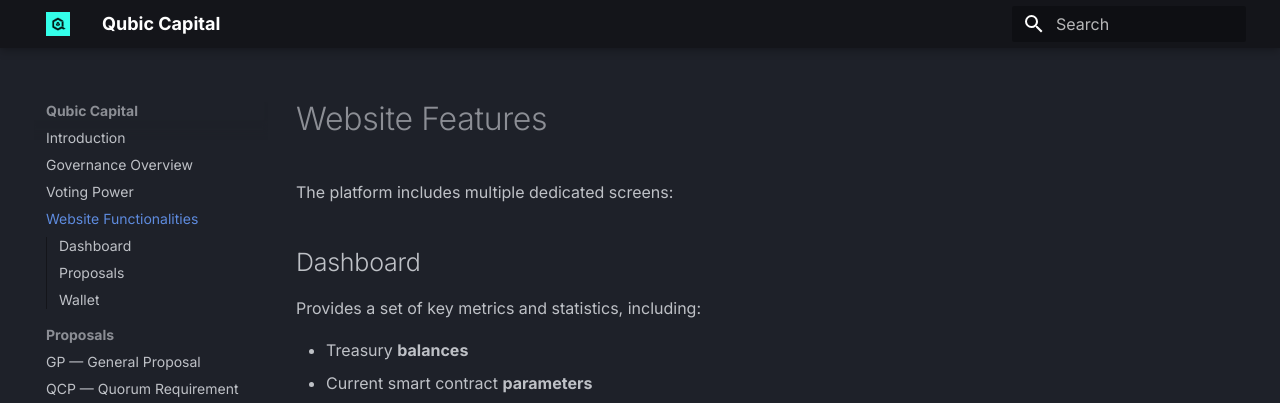
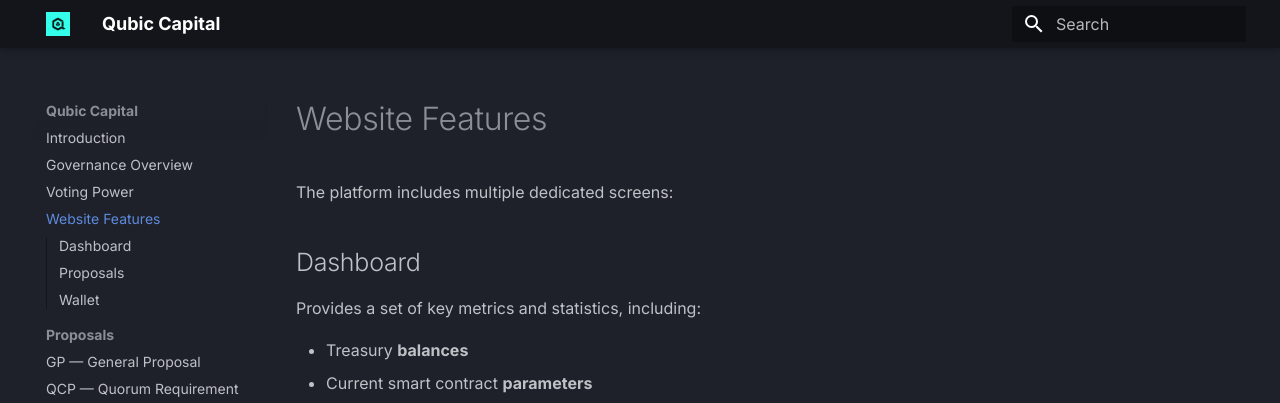
Before and after one commit to HermanToothrot10/qubic-capital-manual, an MkDocs documentation site: the page built from docs/website-features.md, in a window 1280 px wide. Shown: the top 403 px of the page. Built offline with MkDocs 1.6.1 and Material for MkDocs 9.7.7, drawn with Linux system fonts in a browser that asks for light colours.

Commit message:
Update mkdocs.yml

```diff
--- a/mkdocs.yml
+++ b/mkdocs.yml
@@ -37,7 +37,7 @@
   - Introduction: index.md
   - Governance Overview: governance.md
   - Voting Power: voting-power.md
-  - Website Functionalities: website-features.md
+  - Website Features: website-features.md
   - Proposals:
       - GP — General Proposal: proposals/gp.md
       - QCP — Quorum Requirement: proposals/qcp.md
```
